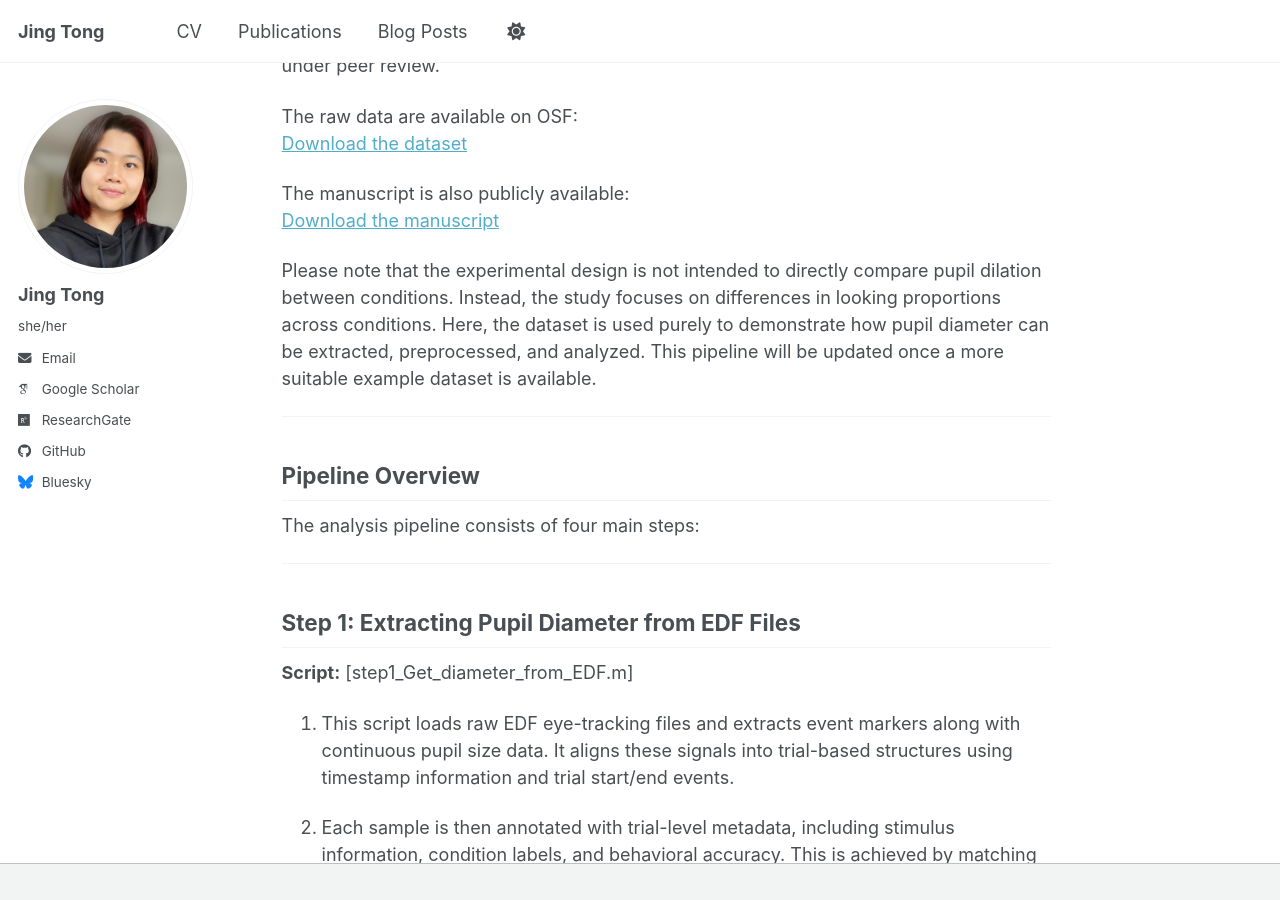
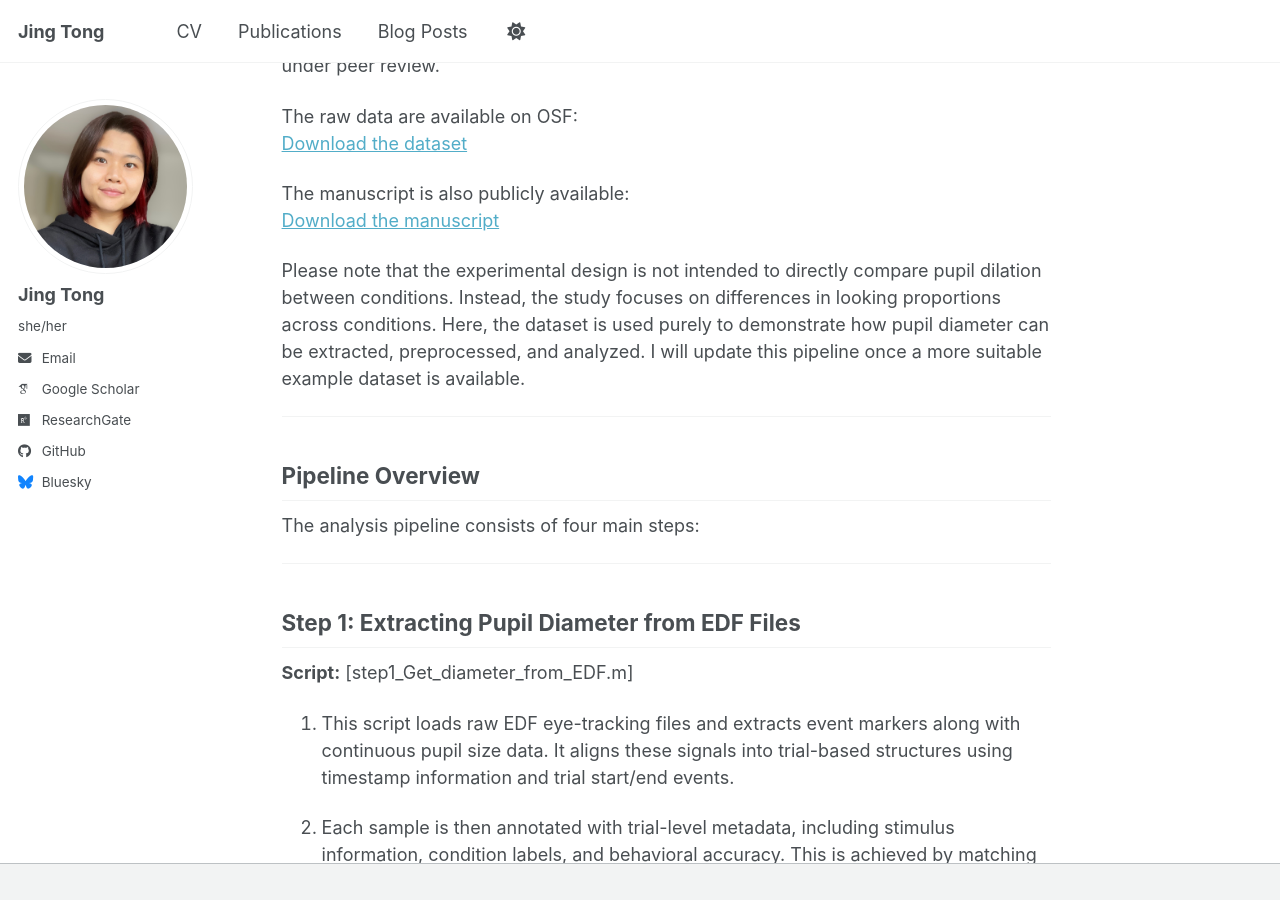
Before and after one commit to JingTong01/jingtong01.github.io, a Jekyll site: the page built from _posts/2026-05-27-blog-post-2.md, in a window 1280 px wide and 900 px high, scrolled down 414 px. Built offline with Jekyll 4.4.1, drawn with Linux system fonts in a browser that asks for light colours; some web fonts are replaced; a script bundle is joined from its source files by our own code; library files that are not in the unit come from our copies; comment, search, counter and statistics services are not loaded.

Commit message:
Update 2026-05-27-blog-post-2.md

```diff
--- a/_posts/2026-05-27-blog-post-2.md
+++ b/_posts/2026-05-27-blog-post-2.md
@@ -17,7 +17,7 @@
 The manuscript is also publicly available:
 [Download the manuscript]()
 
-Please note that the experimental design is not intended to directly compare pupil dilation between conditions. Instead, the study focuses on differences in looking proportions across conditions. Here, the dataset is used purely to demonstrate how pupil diameter can be extracted, preprocessed, and analyzed. This pipeline will be updated once a more suitable example dataset is available.
+Please note that the experimental design is not intended to directly compare pupil dilation between conditions. Instead, the study focuses on differences in looking proportions across conditions. Here, the dataset is used purely to demonstrate how pupil diameter can be extracted, preprocessed, and analyzed. I will update this pipeline once a more suitable example dataset is available.
 
 ---
 
```
